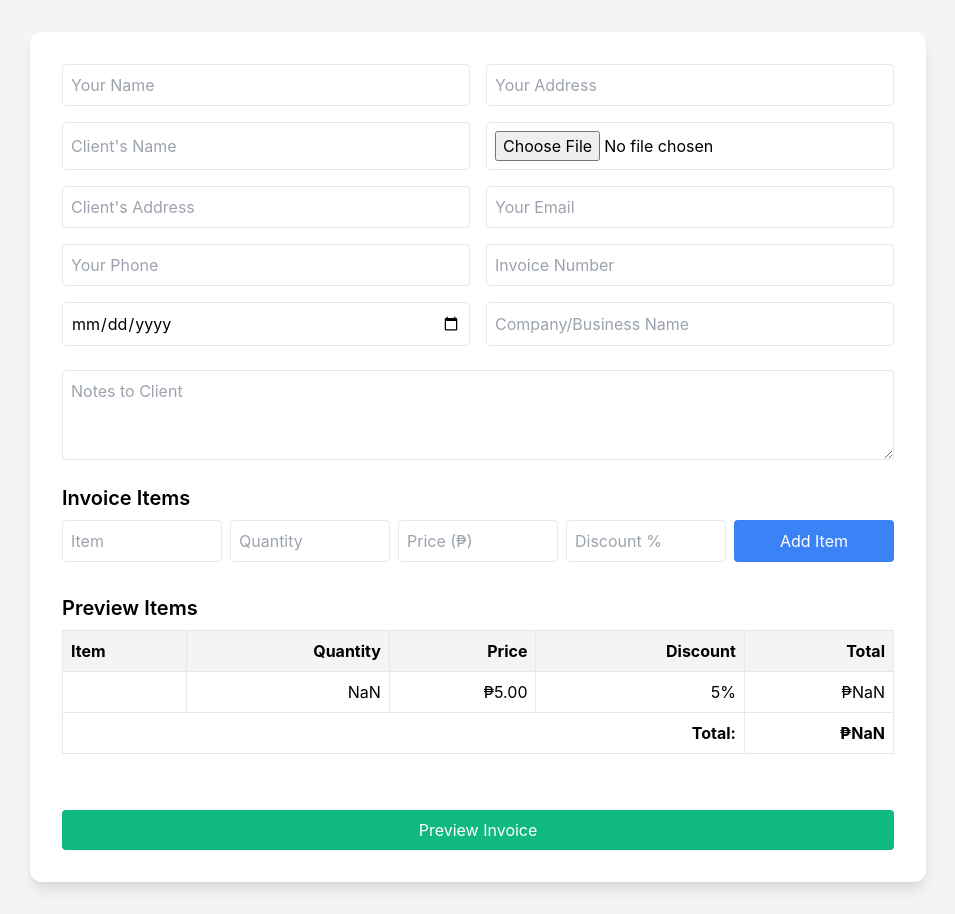
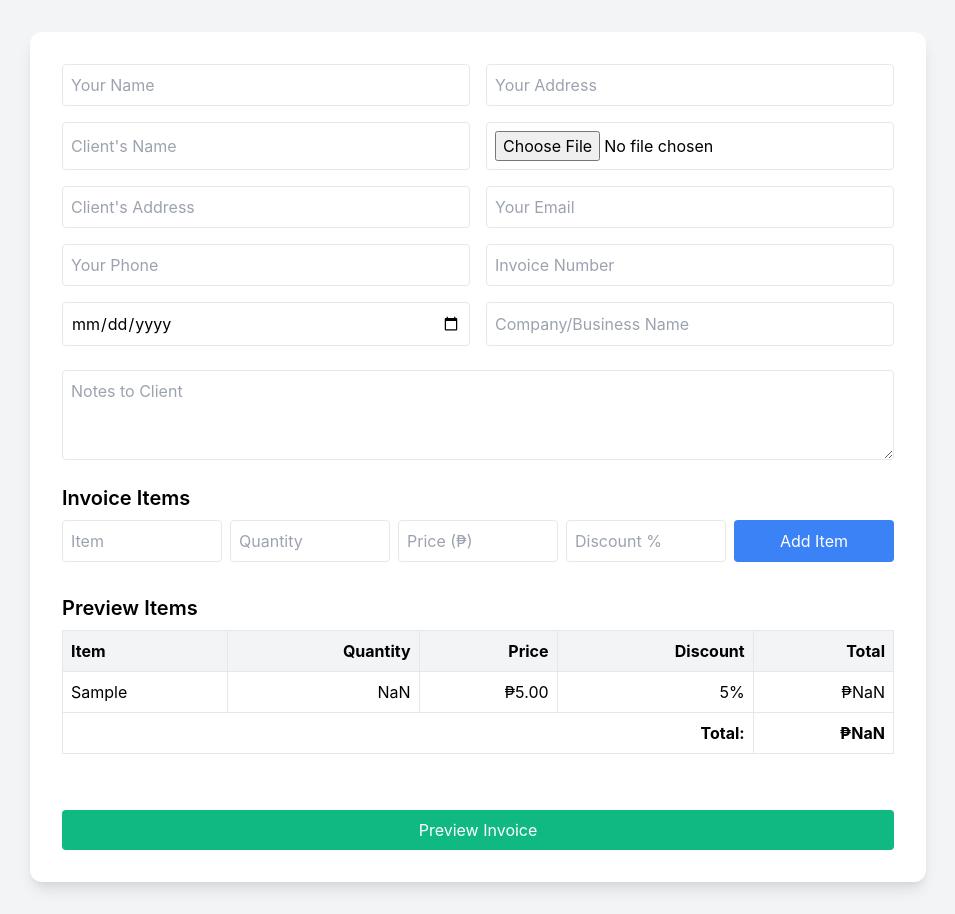
Before and after one commit to M23jJohn/receiptmj, a React (Create React App) app: page / in a window 1280 px wide. Both pictures are taken after typing "Sample", "Sample", "5", "5" into the empty fields and a click on the button "Add Item". Shown: the whole page, without its empty margins (162-1117 px from the left). Built offline with nearby package versions, Linux system fonts and the light colour scheme.

Commit message:
Update Table.js

```diff
--- a/src/components/Table.js
+++ b/src/components/Table.js
@@ -15,7 +15,7 @@ export default function Table({ items }) {
       <tbody>
         {items.map((item, index) => (
           <tr key={index}>
-            <td className="border p-2">{item.description}</td>
+            <td className="border p-2">{item.item}</td>
             <td className="border p-2 text-right">{item.quantity}</td>
             <td className="border p-2 text-right">₱{item.price.toFixed(2)}</td>
             <td className="border p-2 text-right">{item.discount}%</td>
```
